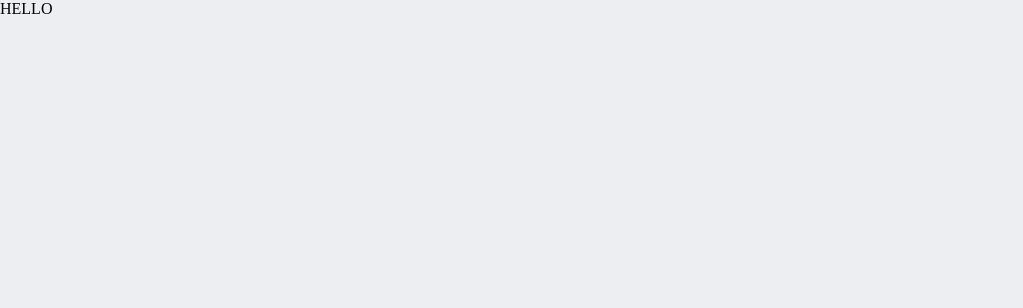
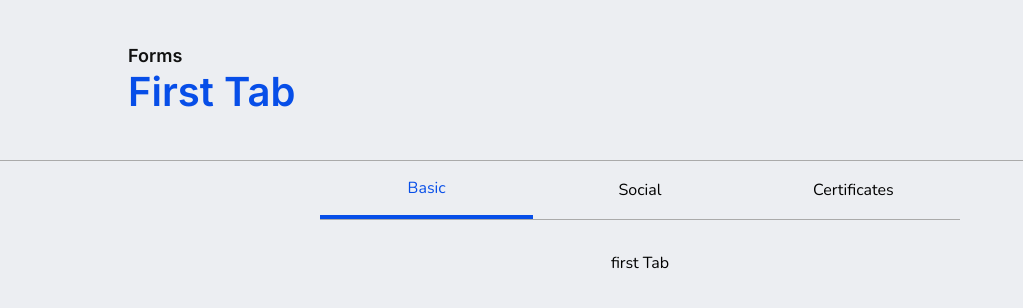
Before and after one commit to Ovictorhugol/FormChallenge, a React (Vite) app: page / in a window 1280 px wide. Shown: the top 308 px of the page, without its empty margins (0-1023 px from the left). Built offline with nearby package versions, Linux system fonts and the light colour scheme.

Commit message:
Feat: Header container created

```diff
--- a/src/App.jsx
+++ b/src/App.jsx
@@ -1,7 +1,17 @@
-import React from "react";
+import React, {useState} from "react";
+import Header from "./components/Containers/Header/Header"
+import Tabs from "./components/Tabs/Tabs";
+
 
 function App() {
-  return <div>HELLO</div>;
+  const [currentTab, setCurrentTab] = useState (1)
+
+  return (
+    <>
+      <Header currentTab={currentTab}/>
+      <Tabs activeTab={currentTab} setActiveTab={setCurrentTab} />
+    </>
+  )
 }
 
 export default App;
--- /dev/null
+++ b/src/components/Containers/Header/Header.jsx
@@ -0,0 +1,32 @@
+import React, { useState, useEffect } from 'react';
+import { HeaderContainer } from './Header.styled'
+import Title from '../../Title/Title';
+
+
+
+function Header ({currentTab}) {
+    useEffect(() =>{
+        setTitle()
+      }, [currentTab])
+    const [TitleTab, setTitleTab] =  useState ('')
+    const setTitle = () => {
+        if (currentTab === 1) {
+            setTitleTab ('First Tab')
+        } else if (currentTab === 2) {
+            setTitleTab ('Second Tab')
+        } else if (currentTab === 3) {
+            setTitleTab ('Third Tab')
+        } else if (currentTab === 4) {
+            setTitleTab ('Success Tab')
+        }
+    }
+
+    return (
+      <HeaderContainer>
+        <Title type="h1" label="Forms" />
+        <Title type="h3" label={TitleTab} />
+      </HeaderContainer>
+    );
+  }
+
+  export default Header;
--- /dev/null
+++ b/src/components/Containers/Header/Header.styled.js
@@ -0,0 +1,21 @@
+import styled from "styled-components";
+import {toRem} from '../../../utils/convertToRem'
+
+
+
+const HeaderContainer = styled.div`
+    display: flex;
+    flex-direction: column;
+    justify-content: center;
+    width: 100% -16rem;
+    height: ${toRem(80)};
+    padding: 2.5rem 10%;
+    border-bottom-style : solid;
+    border-bottom-color: #AAAAAA;
+    border-bottom-width: ${toRem(1)};
+    @media (max-width:768px) {
+        background: #ECEEF2;
+    }
+`
+
+export { HeaderContainer }
--- a/src/components/Tabs/Tabs.jsx
+++ b/src/components/Tabs/Tabs.jsx
@@ -1,8 +1,10 @@
-import React, { useState } from "react";
+import React, { useEffect } from "react";
 import { ContainerTab, TabNav, TabNavOptions, TabContant } from "./Tabs.Styled";
 
-function Tabs() {
-  const [activeTab, setActiveTab] = useState(1);
+function Tabs({activeTab, setActiveTab}) {
+  useEffect(() =>{
+    setContant()
+  }, [])
   const handleSetFirstTab = () => setActiveTab(1);
 
   const handleSetSecondTab = () => setActiveTab(2);
--- a/src/components/Title/Title.styled.js
+++ b/src/components/Title/Title.styled.js
@@ -26,7 +26,7 @@ const SignUpTitle = styled.h2`
 `
 
 const TabTitle = styled.h3`
-    width: ${toRem(200)};
+    width: ${toRem(300)};
     height: ${toRem(48)};
     font-family: 'Inter';
     font-style: normal;
```
